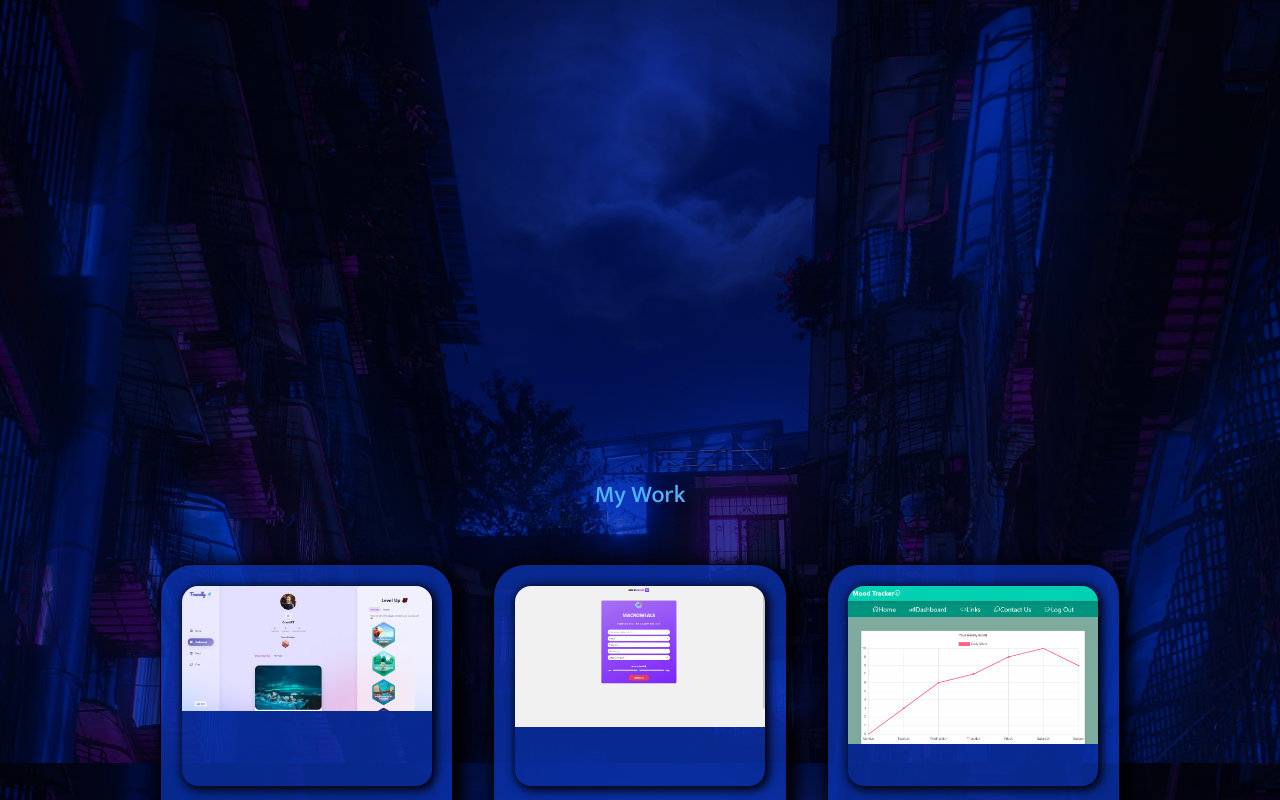
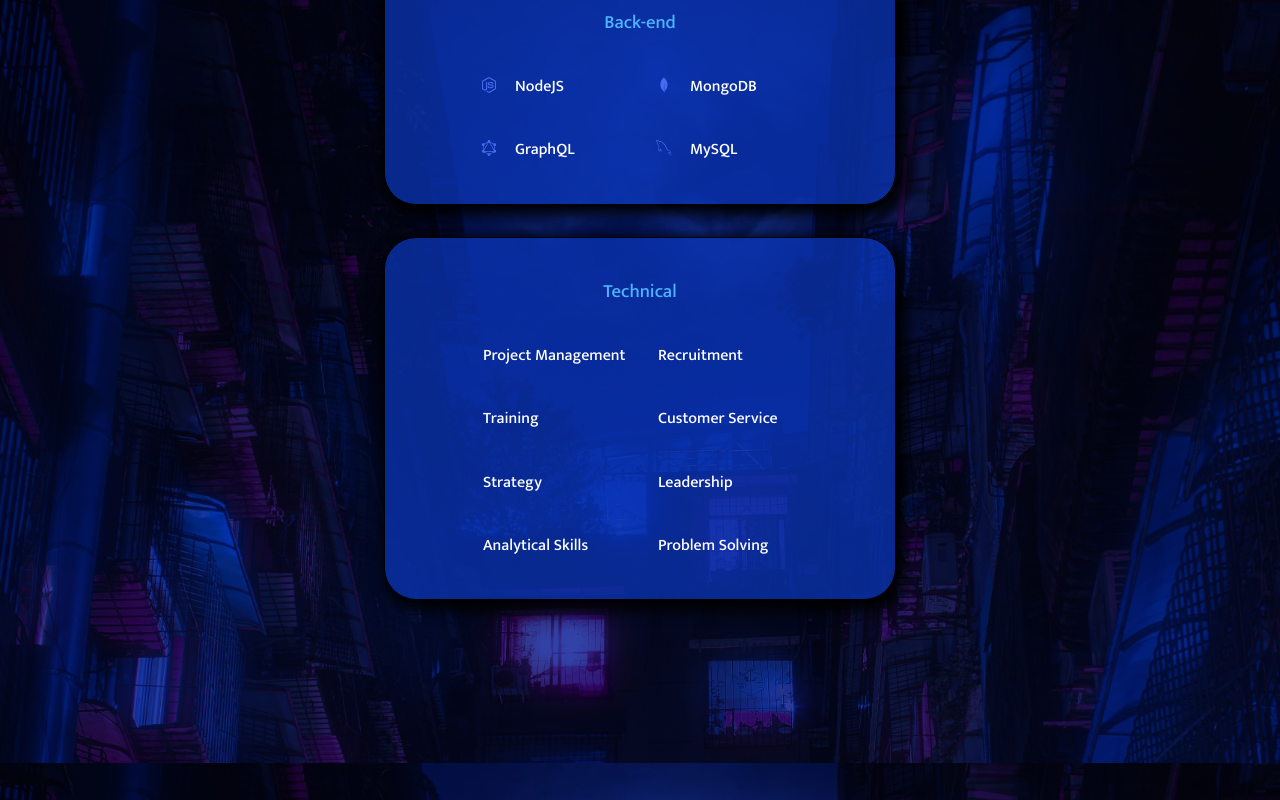
Before and after one commit to GrantRT/react-portfolio, a React (Create React App) app: page / in a window 1280 px wide. Shown: the part 2437-3237 px from the top of the page. Built offline with nearby package versions, Linux system fonts and the light colour scheme.

Commit message:
added technical skills

```diff
--- a/src/components/Skills/Skills.jsx
+++ b/src/components/Skills/Skills.jsx
@@ -48,7 +48,7 @@
         </div>
 
         {/* Back-end */}
-        <div className="skills__frontend">
+        <div className="skills__backend">
           <h3>Back-end</h3>
           <div className="skills__content">
             <article className="skills__details">
@@ -69,6 +69,35 @@
             </article>
           </div>
         </div>
+        <div className="skills__technical">
+          <h3>Technical</h3>
+          <div className="skills__content">
+            <article className="skills__details">
+              <h4>Project Management</h4>
+            </article>
+            <article className="skills__details">
+              <h4>Recruitment</h4>
+            </article>
+            <article className="skills__details">
+              <h4>Training</h4>
+            </article>
+            <article className="skills__details">
+              <h4>Customer Service</h4>
+            </article>
+            <article className="skills__details">
+              <h4>Strategy</h4>
+            </article>
+            <article className="skills__details">
+              <h4>Leadership</h4>
+            </article>
+            <article className="skills__details">
+              <h4>Analytical Skills</h4>
+            </article>
+            <article className="skills__details">
+              <h4>Problem Solving</h4>
+            </article>
+          </div>
+        </div>
       </div>
     </section>
   );
--- a/src/components/Skills/skills.css
+++ b/src/components/Skills/skills.css
@@ -1,7 +1,8 @@
 .skills__container {
   display: grid;
-  grid-template-columns: 1fr 1fr;
+  grid-template-columns: 1fr;
   gap: 2rem;
+  max-width: 40%;
 }
 
 .skills__container > div {
@@ -56,6 +57,7 @@
 @media screen and (max-width: 1024px) {
   .skills__container {
     grid-template-columns: 1fr;
+    max-width: 90%;
   }
 
   .skills__container > div {
```
